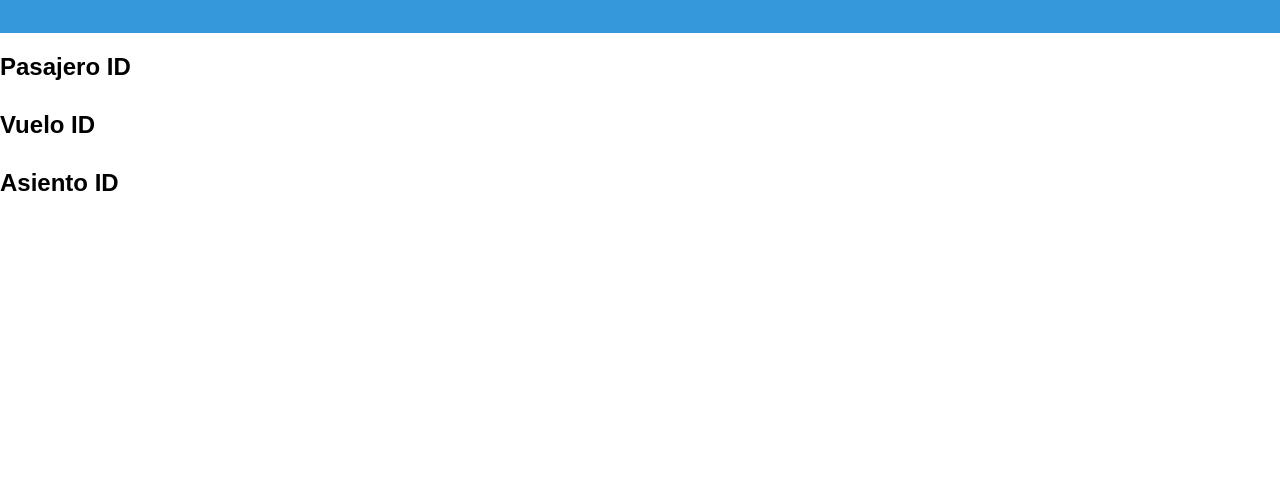
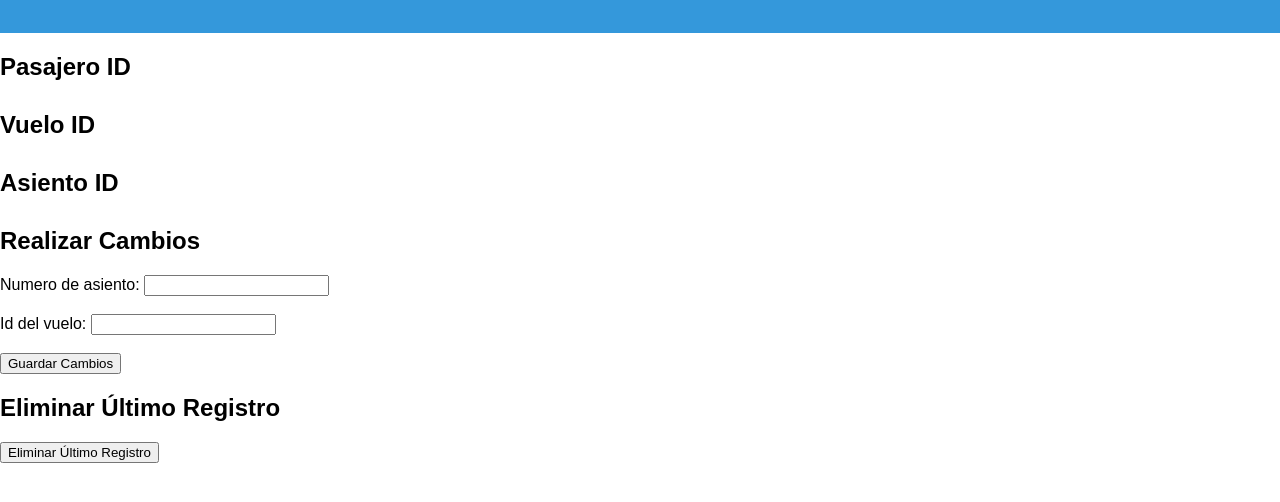
Before and after one commit to RamonDevv/FinalWeb, a website built with Vite: page reservas.html in a window 1280 px wide. Shown: the part 94-596 px from the top of the page. Built offline with nearby package versions, Linux system fonts and the light colour scheme; some packages are replaced by stand-ins of ours; no server answers; the database is empty.

Commit message:
Agrego el UPDATE y el DELETE DEL CRUD // Sin func

```diff
--- a/connector.js
+++ b/connector.js
@@ -389,6 +389,6 @@ ShowDuracioninfo();
 //Crud Update
 
 
-//Crud Delete
+
 
 console.log('eto funciona')
--- a/reservas.html
+++ b/reservas.html
@@ -33,6 +33,21 @@
             <h2>Asiento ID</h2>
             <ul id="Asiento-list"></ul>
         </section>
+        <h2>Realizar Cambios</h2>
+    <form id="cambios-form">
+        <label for="N-Asiento">Numero de asiento:</label>
+        <input type="number" id="N-Asiento" name="N-Asiento" required><br><br>
+
+        <label for="ID-Vuelo">Id del vuelo:</label>
+        <input type="number" id="ID-Vuelo" name="ID-Vuelo" required><br><br>
+
+        <button type="submit" onclick="GuardarCambios()">Guardar Cambios</button>
+    </form>
+
+    <h2>Eliminar Último Registro</h2>
+    <form id="eliminar-form">
+        <button type="button" onclick="DeleteLast()">Eliminar Último Registro</button>
+    </form>
     </main>
     <script type="module" src="connector.js"></script>
 </body>
```
